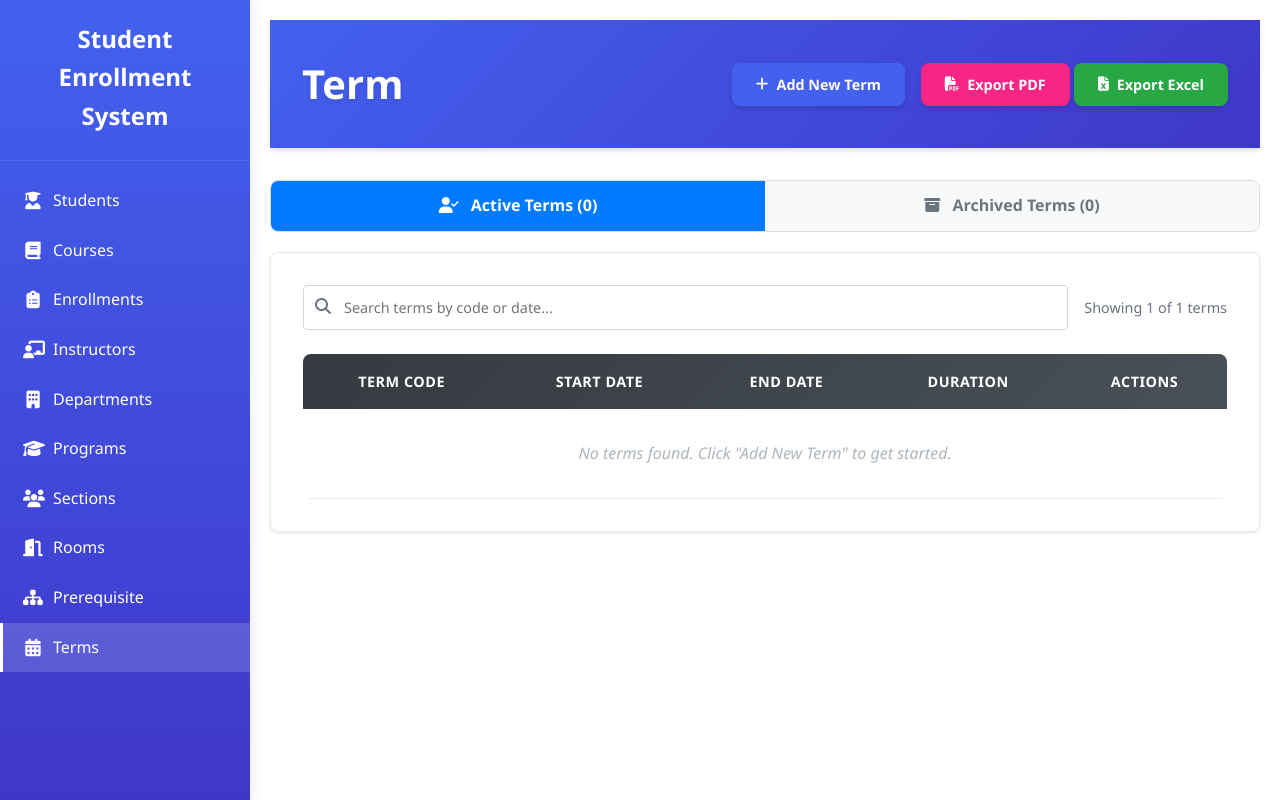
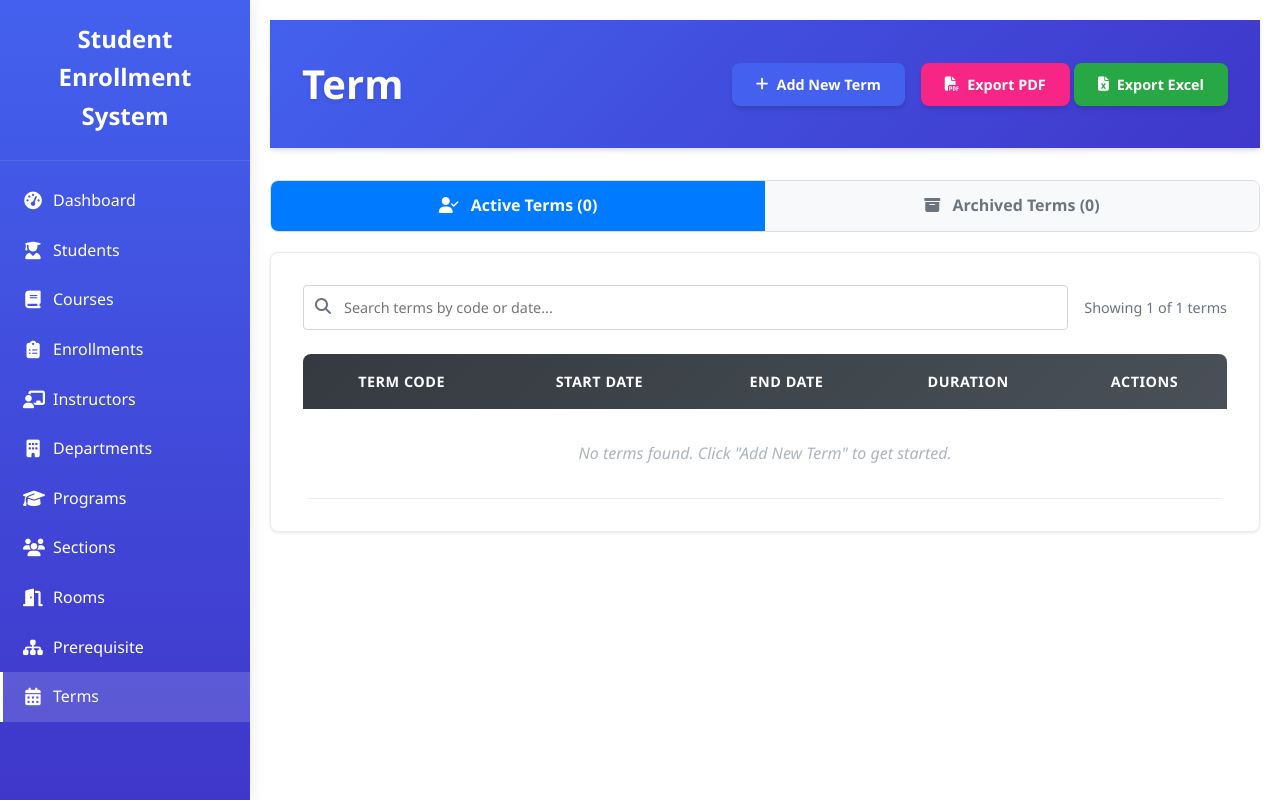
Before and after one commit to ynion-mabeamae/DBA_Student_Enrollment_System, a PHP site: page /student_enrollment_system/includes/term.php in a window 1280 px wide. Run offline with PHP 8.4, Linux system fonts and the light colour scheme; data that the repository does not hold is empty.

Commit message:
Add dashboard tab sidebar

```diff
--- a/student_enrollment_system/includes/course.php
+++ b/student_enrollment_system/includes/course.php
@@ -140,6 +140,10 @@ $departments = $conn->query("SELECT * FROM tbldepartment ORDER BY dept_name");
             <h2>Student Enrollment System</h2>
         </div>
         <div class="sidebar-menu">
+            <a href="dashboard.php" class="menu-item">
+                <i class="fas fa-tachometer-alt"></i>
+                <span>Dashboard</span>
+            </a>
             <a href="student.php" class="menu-item" >
                 <i class="fas fa-user-graduate"></i>
                 <span>Students</span>
--- a/student_enrollment_system/includes/dashboard.php
+++ b/student_enrollment_system/includes/dashboard.php
@@ -132,9 +132,9 @@ if ($result && $result->num_rows > 0) {
                 <i class="fas fa-door-open"></i>
                 <span>Rooms</span>
             </a>
-            <a href="course_prerequisite.php" class="menu-item">
+            <a href="prerequisite.php" class="menu-item">
                 <i class="fas fa-sitemap"></i>
-                <span>Course Prerequisites</span>
+                <span>Prerequisites</span>
             </a>
             <a href="term.php" class="menu-item">
                 <i class="fas fa-calendar-alt"></i>
--- a/student_enrollment_system/includes/department.php
+++ b/student_enrollment_system/includes/department.php
@@ -149,6 +149,10 @@ $archived_count = $conn->query("SELECT COUNT(*) FROM tbldepartment WHERE is_acti
             <h2>Student Enrollment System</h2>
         </div>
         <div class="sidebar-menu">
+            <a href="dashboard.php" class="menu-item">
+                <i class="fas fa-tachometer-alt"></i>
+                <span>Dashboard</span>
+            </a>
             <a href="student.php" class="menu-item" >
                 <i class="fas fa-user-graduate"></i>
                 <span>Students</span>
--- a/student_enrollment_system/includes/enrollment.php
+++ b/student_enrollment_system/includes/enrollment.php
@@ -262,6 +262,10 @@ $grade_options = ['1.0', '1.25', '1.50', '1.75', '2.0', '2.25', '2.50', '2.75',
             <h2>Student Enrollment System</h2>
         </div>
         <div class="sidebar-menu">
+            <a href="dashboard.php" class="menu-item">
+                <i class="fas fa-tachometer-alt"></i>
+                <span>Dashboard</span>
+            </a>
             <a href="student.php" class="menu-item" >
                 <i class="fas fa-user-graduate"></i>
                 <span>Students</span>
--- a/student_enrollment_system/includes/instructor.php
+++ b/student_enrollment_system/includes/instructor.php
@@ -170,6 +170,10 @@ $archived_count = $conn->query("SELECT COUNT(*) FROM tblinstructor WHERE is_acti
             <h2>Student Enrollment System</h2>
         </div>
         <div class="sidebar-menu">
+            <a href="dashboard.php" class="menu-item">
+                <i class="fas fa-tachometer-alt"></i>
+                <span>Dashboard</span>
+            </a>
             <a href="student.php" class="menu-item" >
                 <i class="fas fa-user-graduate"></i>
                 <span>Students</span>
--- a/student_enrollment_system/includes/prerequisite.php
+++ b/student_enrollment_system/includes/prerequisite.php
@@ -240,6 +240,10 @@ $courses = $conn->query("SELECT $course_select_field FROM tblcourse ORDER BY cou
             <h2>Student Enrollment System</h2>
         </div>
         <div class="sidebar-menu">
+            <a href="dashboard.php" class="menu-item">
+                <i class="fas fa-tachometer-alt"></i>
+                <span>Dashboard</span>
+            </a>
             <a href="student.php" class="menu-item">
                 <i class="fas fa-user-graduate"></i>
                 <span>Students</span>
--- a/student_enrollment_system/includes/program.php
+++ b/student_enrollment_system/includes/program.php
@@ -157,6 +157,10 @@ $total_programs = $show_archived ? $archived_programs_count : $active_programs_c
             <h2>Student Enrollment System</h2>
         </div>
         <div class="sidebar-menu">
+            <a href="dashboard.php" class="menu-item">
+                <i class="fas fa-tachometer-alt"></i>
+                <span>Dashboard</span>
+            </a>
             <a href="student.php" class="menu-item" >
                 <i class="fas fa-user-graduate"></i>
                 <span>Students</span>
--- a/student_enrollment_system/includes/room.php
+++ b/student_enrollment_system/includes/room.php
@@ -153,10 +153,10 @@ $buildings = $conn->query("SELECT DISTINCT building FROM tblroom ORDER BY buildi
             <h2>Student Enrollment System</h2>
         </div>
         <div class="sidebar-menu">
-            <!-- <a href="dashboard.php" class="menu-item">
+            <a href="dashboard.php" class="menu-item">
                 <i class="fas fa-tachometer-alt"></i>
                 <span>Dashboard</span>
-            </a> -->
+            </a>
             <a href="student.php" class="menu-item" >
                 <i class="fas fa-user-graduate"></i>
                 <span>Students</span>
--- a/student_enrollment_system/includes/section.php
+++ b/student_enrollment_system/includes/section.php
@@ -197,6 +197,10 @@ $day_patterns = ['M', 'T', 'W', 'Th', 'F', 'S'];
             <h2>Student Enrollment System</h2>
         </div>
         <div class="sidebar-menu">
+            <a href="dashboard.php" class="menu-item">
+                <i class="fas fa-tachometer-alt"></i>
+                <span>Dashboard</span>
+            </a>
             <a href="student.php" class="menu-item" >
                 <i class="fas fa-user-graduate"></i>
                 <span>Students</span>
--- a/student_enrollment_system/includes/student.php
+++ b/student_enrollment_system/includes/student.php
@@ -205,6 +205,10 @@ $programs = $conn->query("SELECT * FROM tblprogram ORDER BY program_name");
             <h2>Student Enrollment System</h2>
         </div>
         <div class="sidebar-menu">
+            <a href="dashboard.php" class="menu-item">
+                <i class="fas fa-tachometer-alt"></i>
+                <span>Dashboard</span>
+            </a>
             <div href="student.php" class="menu-item active" data-tab="students">
                 <i class="fas fa-user-graduate"></i>
                 <span>Students</span>
--- a/student_enrollment_system/includes/term.php
+++ b/student_enrollment_system/includes/term.php
@@ -140,6 +140,10 @@ $total_terms = $show_archived ? $archived_terms_count : $active_terms_count;
             <h2>Student Enrollment System</h2>
         </div>
         <div class="sidebar-menu">
+            <a href="dashboard.php" class="menu-item">
+                <i class="fas fa-tachometer-alt"></i>
+                <span>Dashboard</span>
+            </a>
             <a href="student.php" class="menu-item" >
                 <i class="fas fa-user-graduate"></i>
                 <span>Students</span>
```
